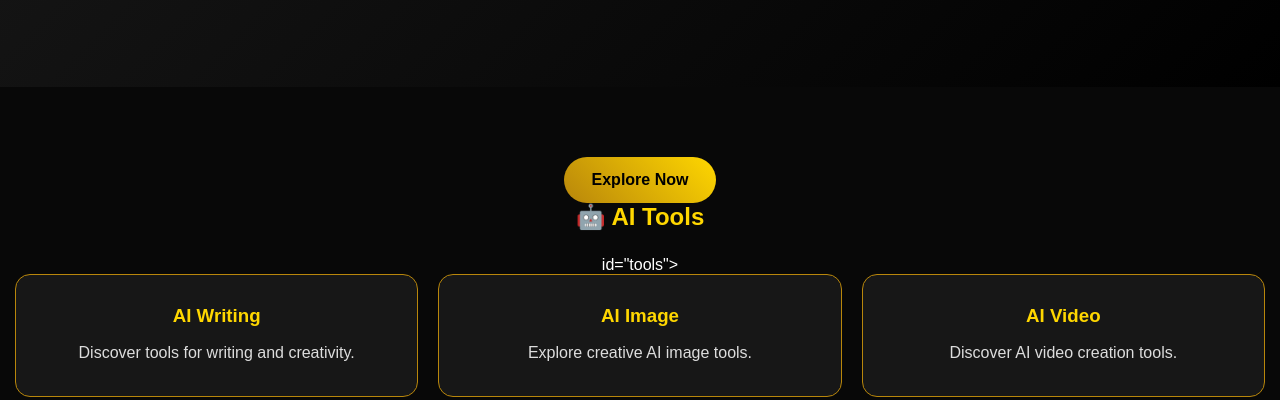
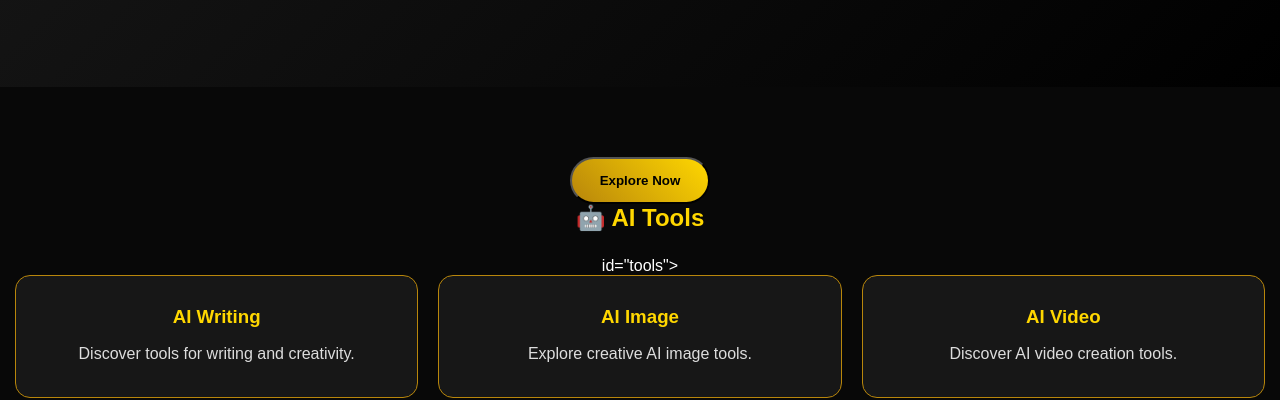
Before and after one commit to rajmetre550-art/RK-digital-world-, a plain HTML site: page index.html in a window 1280 px wide. Shown: the part 412-812 px from the top of the page. Drawn offline with Linux system fonts and the light colour scheme.

Commit message:
Fix button element and remove duplicate link
Welcome to RK DIGITAL WORLD 🌐

Your one-stop destination for exploring the digital world!

Discover powerful AI tools, creative resources, smart technology, and useful online services to make your digital life easier.

🤖 AI Tools
✍️ AI Writing Tools
🎨 AI Image Generators
🎬 AI Video Creators
💻 Digital Learning Resources
🛒 Useful Online Products

Explore. Learn. Create. Grow.

RK DIGITAL WORLD – Your Gateway to the Future of Technology!

```diff
--- a/index.html
+++ b/index.html
@@ -35,7 +35,9 @@ footer{text-align:center;padding:25px;border-top:1px solid #b8860b;color:#aaa}
  <a href="#tools" class="explore-btn">Explore Now</a>
  <button class="explore-btn" onclick="document.getElementById('tools').scrollIntoView({behavior:'smooth'});">Explore Now</button>
 </div><section id="tools">
- <a href="#tools" class="explore-btn">Explore Now</a>
+ <button class="explore-btn" onclick="document.getElementById('tools').scrollIntoView({behavior:'smooth'})">
+Explore Now
+</button>
 <h2>🤖 AI Tools</h2>id="tools">
 
 <div class="cards">
```
